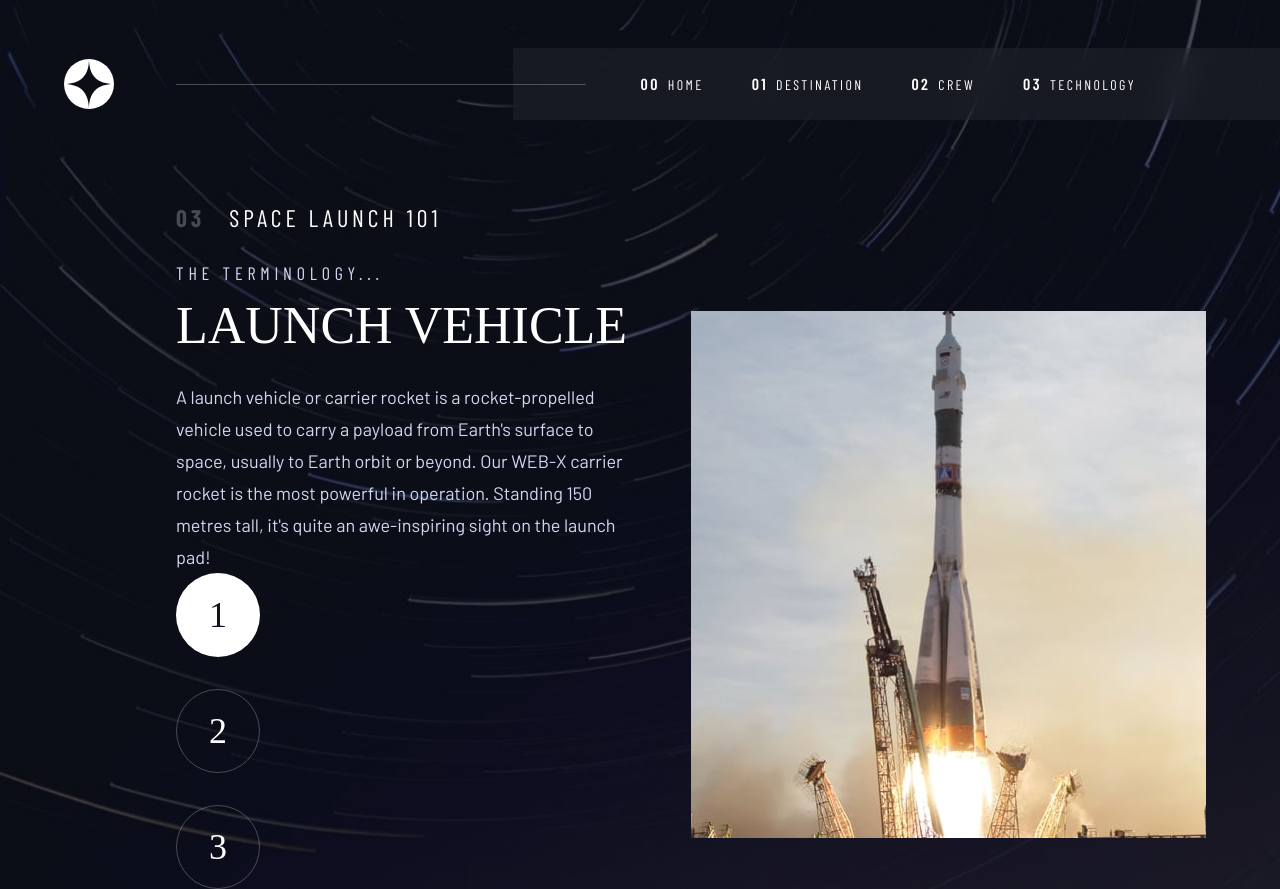
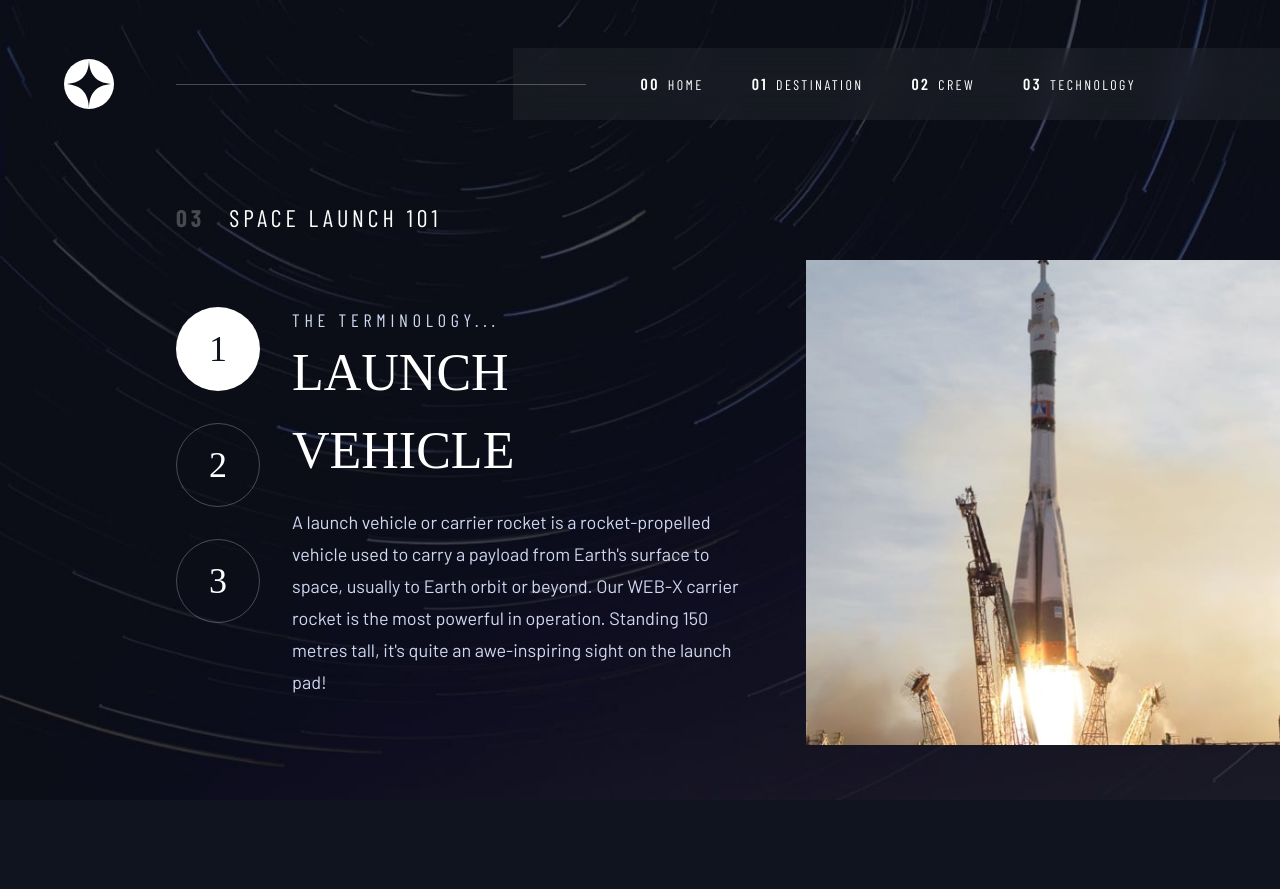
Before and after one commit to thelouisgram/space-tourism, a React (Vite) app in the folder space-tourism/: page /technology in a window 1280 px wide. After the commit the page ends 800 px from the top, so only its background shows below. Built offline with nearby package versions, Linux system fonts and the light colour scheme; a web font is replaced by a local one.

Commit message:
configuring BrowserRouter

```diff
--- a/space-tourism/src/pages/Crew.jsx
+++ b/space-tourism/src/pages/Crew.jsx
@@ -62,7 +62,7 @@ const Crew = () => {
       <div className="flex flex-col-reverse ss:flex-col items-center pb-12 ss:pb-0 md:flex-row md:pl-44 md:items-center gap-8">
         <div className='flex flex-1 flex-col-reverse ss:flex-col'>
         <div>{content}</div>
-        <div className='flex w-full gap-6 mb-6 ss:my-12 justify-center md:justify-start'>{page}</div>
+        <div className='flex w-full gap-3 ss:gap-6 mb-6 ss:my-12 justify-center md:justify-start'>{page}</div>
       </div>
       {/* // RightDiv */}
       <div className='flex flex-1 mt-10 ss:mt-0'>{image}</div>
--- a/space-tourism/src/pages/Technology.jsx
+++ b/space-tourism/src/pages/Technology.jsx
@@ -72,7 +72,7 @@ const Technology = () => {
       {/* Destination container */}
       <div className='md:pl-44 flex flex-col-reverse md:flex-row items-center md:gap-16 md:mt-6'>
         {/* Left Div */}
-        <div className='flex items-center flex-col md:items-start md:flex-col-reverse'>
+        <div className='flex items-center flex-col md:items-start md:gap-8 md:flex-row'>
         <div className='flex mb-6 ss:mb-0 md:flex-col gap-4 ss:gap-8'>{page}</div>
         <div>{tech}</div>
         </div>
```
Also changed, not shown: space-tourism/vercel.json (added).
